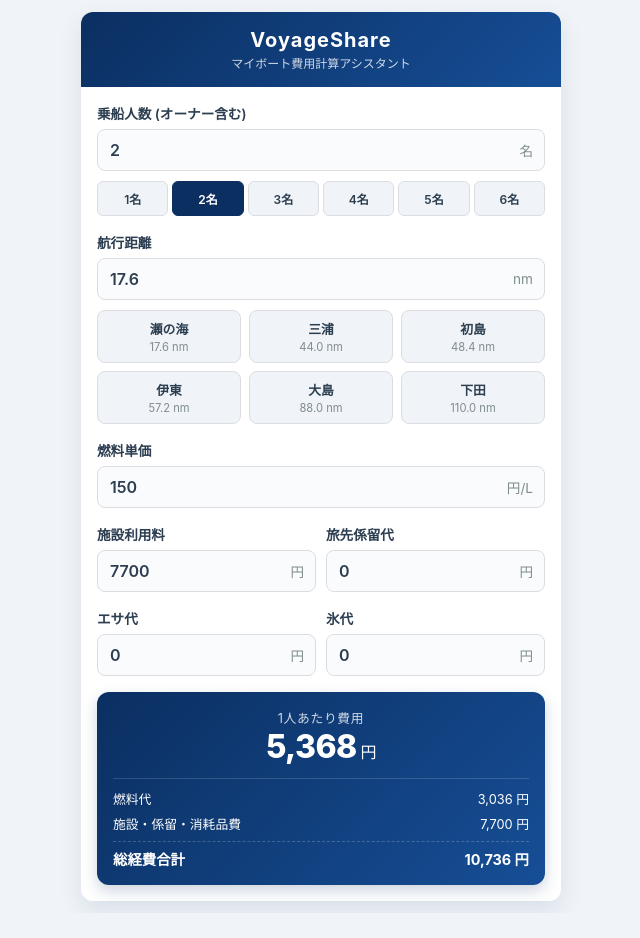
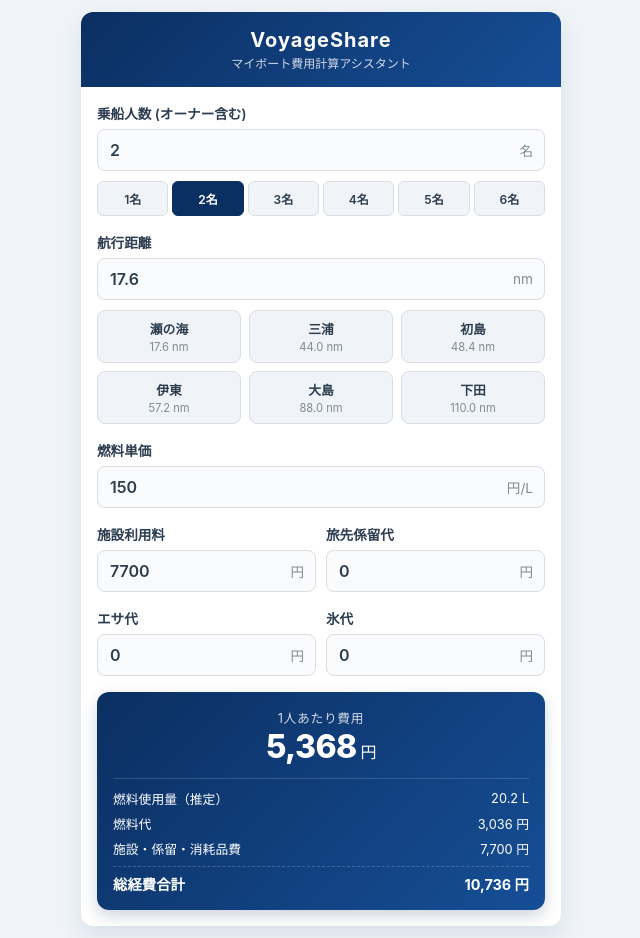
Before and after one commit to higemaoh-dev/BoatCalc, a plain HTML site: page index.html in a window 1280 px wide. Shown: the whole page, without its empty margins (319-959 px from the left). Before the commit the page ends 913 px from the top, so only its background shows below. Drawn offline with Linux system fonts and the light colour scheme.

Commit message:
燃料使用量の表示を追加

```diff
--- a/index.html
+++ b/index.html
@@ -332,6 +332,7 @@
                     <div class="per-person-amount" id="resPerPerson">0<span> 円</span></div>
                 </div>
                 <div class="result-details">
+                    <div class="result-row"><span>燃料使用量（推定）</span><span id="resFuelAmount">0.0 L</span></div>
                     <div class="result-row"><span>燃料代</span><span id="resFuelCost">0 円</span></div>
                     <div class="result-row"><span>施設・係留・消耗品費</span><span id="resOtherCost">0 円</span></div>
                     <div class="result-row subtotal"><span>総経費合計</span><span id="resTotalCost">0 円</span></div>
@@ -359,6 +360,7 @@
         const iceFeeInput = document.getElementById('iceFee');
 
         const resPerPerson = document.getElementById('resPerPerson');
+        const resFuelAmount = document.getElementById('resFuelAmount');
         const resFuelCost = document.getElementById('resFuelCost');
         const resOtherCost = document.getElementById('resOtherCost');
         const resTotalCost = document.getElementById('resTotalCost');
@@ -381,11 +383,13 @@
             } else if (passengers >= 3) {
                 fuelEfficiency = 1.15 + (passengers - 2) * 0.0625;
             }
-            const fuelCost = Math.round(distance * fuelEfficiency * fuelPrice);
+            const fuelAmount = distance * fuelEfficiency;
+            const fuelCost = Math.round(fuelAmount * fuelPrice);
             const otherCost = facilityFee + mooringFee + baitFee + iceFee;
             const totalCost = fuelCost + otherCost;
             const perPerson = Math.ceil(totalCost / passengers);
 
+            resFuelAmount.textContent = fuelAmount.toFixed(1) + ' L';
             resFuelCost.textContent = formatYen(fuelCost);
             resOtherCost.textContent = formatYen(otherCost);
             resTotalCost.textContent = formatYen(totalCost);
```
